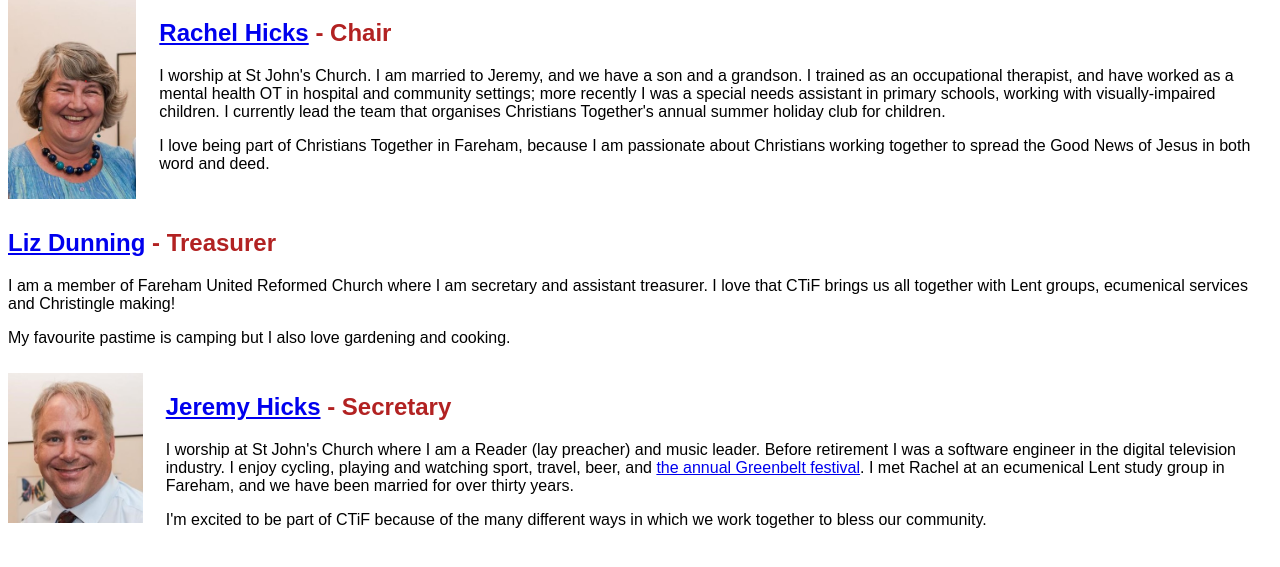
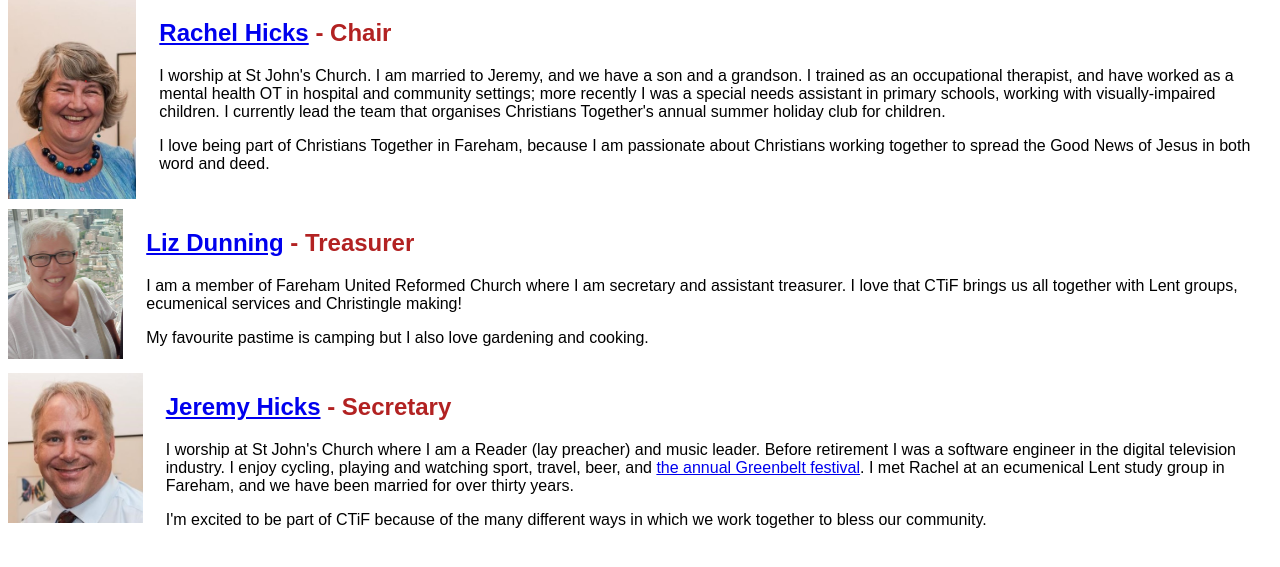
Before and after one commit to hicksjduk/ctif-website, a PHP site: page /whoswho.php in a window 1280 px wide. Shown: the part 185-752 px from the top of the page. Run offline with PHP 8.4, Linux system fonts and the light colour scheme.

Commit message:
Picture of Liz

```diff
--- a/public/whoswho.php
+++ b/public/whoswho.php
@@ -26,7 +26,7 @@ part of Christians Together in Fareham, because I am passionate about Christians
 together to spread the Good News of Jesus in both word and deed.
 </div>
 <div>
-<!--img src="images/Liz.jpg" align="left" height="150" style="padding-right: 20px"-->
+<img src="images/Liz.jpg" align="left" height="150" style="padding-right: 20px">
 <h2><a href="mailto:treasurer@farehamchristians.org.uk">Liz Dunning</a> - Treasurer</h2>
 <p>I am a member of Fareham United Reformed Church where I am secretary
 and assistant treasurer. I love that CTiF brings us all together with
```
Also changed, not shown: public/images/Liz.jpg (added).
